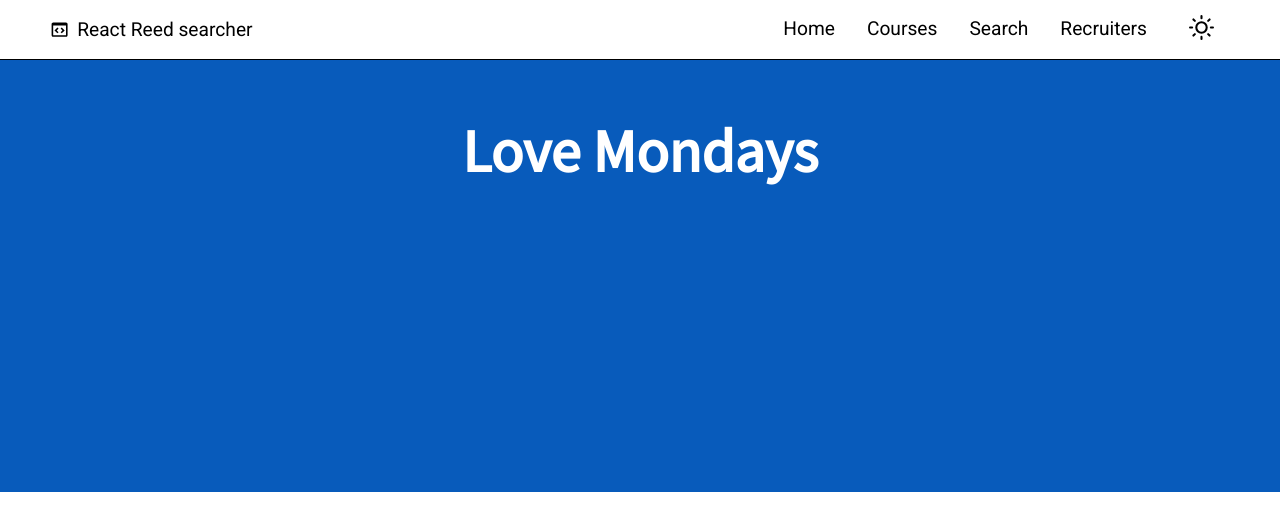
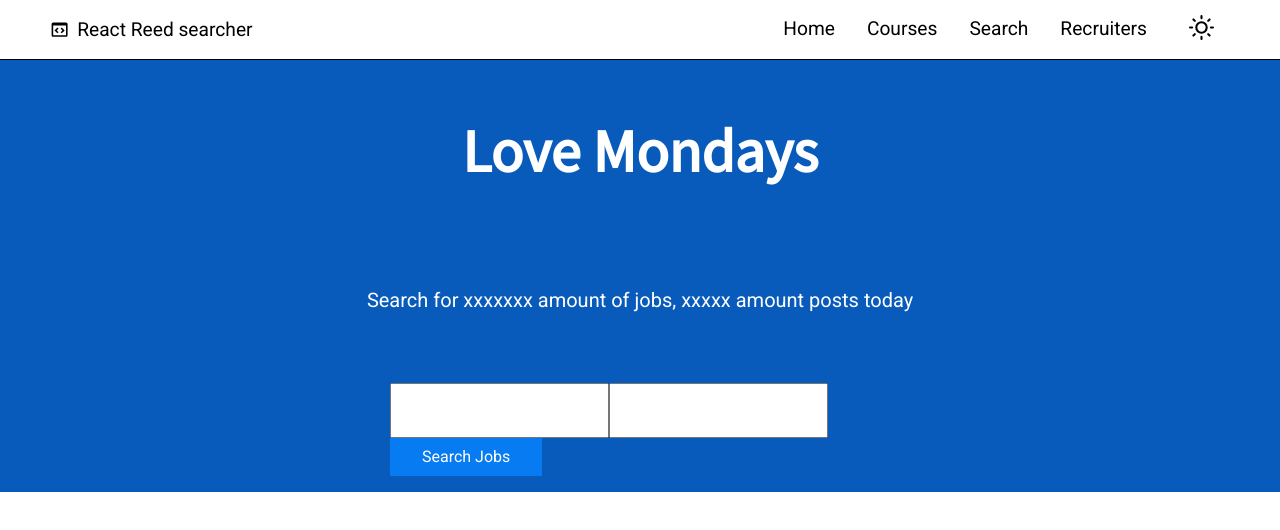
Before and after one commit to luke-h1/reed-jobsearch-react, a React (Create React App) app: page / in a window 1280 px wide. Shown: the top 530 px of the page. Built offline with nearby package versions, Linux system fonts and the light colour scheme.

Commit message:
work on form stuff

```diff
--- a/src/components/Splash/Splash.jsx
+++ b/src/components/Splash/Splash.jsx
@@ -5,6 +5,9 @@ import {
   SplashGrid,
   SplashTitle,
   SplashContainer,
+  SplashForm,
+  SplashInput,
+  SplashButton,
 } from './SplashElements';
 
 const Splash = () => (
@@ -12,7 +15,14 @@ const Splash = () => (
     <SplashSection>
       <SplashGrid>
         <SplashTitle>Love Mondays</SplashTitle>
-        <SplashContainer />
+        <SplashContainer>
+          <p>Search for xxxxxxx amount of jobs, xxxxx amount posts today</p>
+        </SplashContainer>
+        <SplashForm>
+          <SplashInput />
+          <SplashInput />
+          <SplashButton>Search Jobs</SplashButton>
+        </SplashForm>
       </SplashGrid>
     </SplashSection>
   </>
--- a/src/components/Splash/SplashElements.jsx
+++ b/src/components/Splash/SplashElements.jsx
@@ -39,6 +39,7 @@ export const SplashContainer = styled.div`
     font-size: 20px;
     letter-spacing: 1.6;
     line-height: 2rem;
+    color: ${(props) => props.theme.primaryLightColor} !important;
   }
 `;
 
@@ -46,3 +47,38 @@ export const SplashTitle = styled.h1`
   color: ${(props) => props.theme.primaryLightColor};
   font-size: 60px;
 `;
+
+export const SplashForm = styled.form`
+  width:500px;
+  margin: 0 auto;
+`
+
+export const SplashInput = styled.input`
+  padding: 1rem;
+`
+
+export const SplashButton = styled.button`
+  background: ${({ primary }) => (primary ? '#f26a2e' : '#077bf1')};
+  white-space: nowrap;
+  padding: ${({ big }) => (big ? '16px 40px' : '10px 32px')};
+  color: #fff;
+  font-size: ${({ big }) => (big ? '20px' : '16px')};
+  outline: 0;
+  border: none;
+  min-width: 100px;
+  cursor: pointer;
+  text-decoration: none;
+  transition: 0.3s !important;
+  border-radius: ${({ round }) => (round ? '50px' : 'none')};
+  &:hover {
+    background: ${({ primary }) => (primary ? '#077bf1' : '#f26a2e')};
+    transform: translateY(-2px);
+  }
+  @media (max-width: 900px) {
+    display: none;
+  }
+`
+
+// SplashForm,
+// SplashInput,
+// SplashButton,
```
